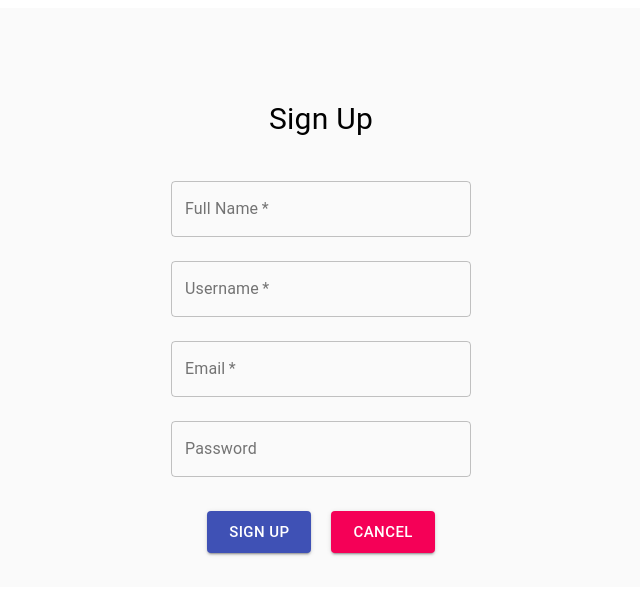
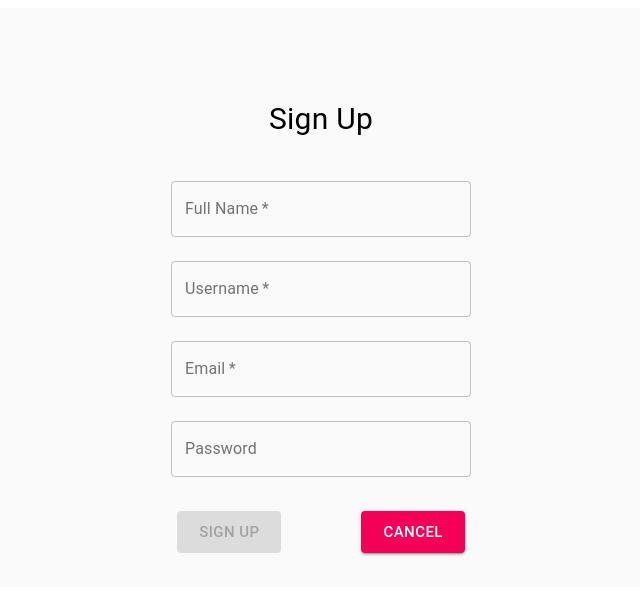
Before and after one commit to brungo1995/library_ui, a React (Create React App) app: page / in a window 1280 px wide. Shown: the top 594 px of the page, without its empty margins (319-959 px from the left). Built offline with nearby package versions, Linux system fonts and the light colour scheme.

Commit message:
added sign up functionality

```diff
--- /dev/null
+++ b/src/Data/Datasources/UserAPI.ts
@@ -0,0 +1,18 @@
+import * as utilities from '../../utilities/utilities';
+import { IUser } from '../../Domain/Entities/User';
+
+const UserAPI = {
+    async signUp(user: IUser): Promise<{ user: IUser; error: Error; }> {
+        try {
+            let response = await utilities.postApiCall(`signup`, user);
+            console.log("SIGN UP RAW API RESPONSE: =>", response.data)
+            console.log("SIGN UP DATA API RESPONSE: =>", response.data.data)
+            return { user: response.data.data, error: null };
+        } catch (error) {
+            return { user: null, error: new Error(`Could not sign up User`) }
+        }
+    }
+
+}
+
+export default UserAPI;
--- /dev/null
+++ b/src/Data/Repositories/UserRepository.ts
@@ -0,0 +1,9 @@
+import UserAPI from "../Datasources/UserAPI";
+import { IUser } from '../../Domain/Entities/User';
+import IUserUseCases from '../../Domain/Usecases/UserUseCases';
+
+export default class UserRepository implements IUserUseCases {
+    async signUp(user: IUser): Promise<{ user: IUser; error: Error; }> {
+        return await UserAPI.signUp(user);
+    }
+}
--- /dev/null
+++ b/src/Domain/Entities/User.ts
@@ -0,0 +1,21 @@
+import * as Yup from 'yup';
+
+export interface IUser {
+    user_id?: string;
+    name: string;
+    username: string;
+    email: string;
+    password: string;
+    token?: string;
+}
+
+// {
+//     "status": "success",
+//     "data": {
+//       "user_id": 15,
+//       "name": "Edvaldo",
+//       "username": "Domingos",
+//       "email": "edvaldod@impact.com",
+//       "token": "eyJhbGciOiJIUzI1NiIsInR5cCI6IkpXVCJ9.eyJlbWFpbCI6InVzZXIxQGdtYWlsLmNvbSIsInVzZXJfaWQiOjYsIm5hbWUiOiJ1c2VyMSIsInVzZXJuYW1lIjoidXNlcjEiLCJpYXQiOjE2MDUzNzYwNTIsImV4cCI6MTYwNTgwODA1Mn0.mKVJIi9Lps9gxurBQmI7iIitmHkYtIPhJoZZk3NgJUw"
+//     }
+//   }
--- /dev/null
+++ b/src/Domain/Usecases/UserUseCases.ts
@@ -0,0 +1,13 @@
+import { IUser } from '../Entities/User';
+
+export default interface IUserUseCases {
+    signUp(signUp: IUser): Promise<{ user: IUser; error: Error }>;
+
+    // loadSignUp(signUpId: string): Promise<{ signUp: IUser; error: Error }>;
+
+    // loadCategories(searchPayload: ISearchSignUp): Promise<{ categories: IUser[]; count: number, error: Error }>;
+
+    // removeSignUp(signUpId: string): Promise<{ error: Error }>;
+
+    // updateSignUp(signUp: IUser): Promise<{ signUp: IUser; error: Error }>;
+}
--- /dev/null
+++ b/src/Views/User/SignUp/SignUpVM.tsx
@@ -0,0 +1,76 @@
+import React from "react";
+import { IUser } from "../../../Domain/Entities/User";
+import { AlertContext } from "../../../context_providers/alert_context";
+import UserRepository from "../../../Data/Repositories/UserRepository";
+import _ from "lodash";
+
+function UserDetailVM({ history }) {
+    const initialValue = {
+        "email": "",
+        "name": "",
+        "username": "",
+        "password": ""
+    };
+    const [item, setItem] = React.useState<IUser>(initialValue);
+    const [masterItem, setMasterItem] = React.useState<IUser>(initialValue);
+    const [isLoading, setLoading] = React.useState<boolean>(false);
+    const Alert = React.useContext(AlertContext);
+    const loginRepository = new UserRepository();
+
+    // React.useEffect(() => {
+
+    // }, []);
+
+    async function signUp() {
+        const { user, error } = await loginRepository.signUp(item);
+        // setSubmitting(false);
+        if (error) {
+            console.log(error)
+            // Alert.error(error.message);
+            return;
+        }
+        console.log("SIGN UP USER : => ", user)
+
+        // Alert.info("User Created");
+        history.replace(`/login`);
+    }
+
+    function onCancel() {
+
+    }
+
+    function onSignUp() {
+        console.log(isValidUser())
+        if (isValidUser()) {
+            signUp();
+        }
+    }
+
+    const isValidEmail = (email) => {
+        const regEx = /\S+@\S+\.\S+/;
+        return regEx.test(email);
+    };
+
+
+    function isValidUser() {
+        let isValid = (!_.isEmpty(item.name) && !_.isEmpty(item.username) && isValidEmail(item.email) && !_.isEmpty(item.password) && item.password.length >= 5)
+        // console.log("IS UsER VALID: => ", isValid)
+        // console.log("IS UsER VALID: => ", item)
+        return isValid;
+    }
+
+    function handleInputChange(e) {
+        setItem({ ...item, [e.target.name]: e.target.value });
+    }
+
+    return {
+        isLoading,
+        item,
+        onCancel,
+        handleInputChange,
+        onSignUp,
+        isValidUser
+    };
+}
+
+export default UserDetailVM;
--- a/src/Views/User/SignUp/SignUpView.tsx
+++ b/src/Views/User/SignUp/SignUpView.tsx
@@ -9,7 +9,8 @@ import { useStyles } from "../../../styles/styles"
 import { Typography } from "@material-ui/core";
 import { makeStyles, createStyles, Theme } from '@material-ui/core/styles';
 import TextField from '@material-ui/core/TextField';
-
+import useVM from './SignUpVM'
+import { useHistory, useParams } from "react-router-dom";
 
 
 const useStyles1 = makeStyles((theme: Theme) =>
@@ -32,7 +33,15 @@ setConfig({
 function AppContainer() {
     const classes = useStyles();
     const classes1 = useStyles1();
+    const history = useHistory();
+    const params = useParams();
 
+    const { isLoading,
+        item,
+        onCancel,
+        handleInputChange,
+        onSignUp,
+        isValidUser } = useVM({ history });
 
     // if(!username){
     //   return <Login />
@@ -56,7 +65,7 @@ function AppContainer() {
                                     id="outlined-required"
                                     label="Full Name"
                                     name="name"
-                                    // onChange={handleInputChange}
+                                    onChange={handleInputChange}
                                     // defaultValue=""
                                     // value={item.name || ""}
                                     variant="outlined"
@@ -70,7 +79,7 @@ function AppContainer() {
                                     id="outlined-required"
                                     label="Username"
                                     name="username"
-                                    // onChange={handleInputChange}
+                                    onChange={handleInputChange}
                                     // defaultValue=""
                                     // value={item.name || ""}
                                     variant="outlined"
@@ -84,7 +93,7 @@ function AppContainer() {
                                     label="Email"
                                     name="email"
                                     type="email"
-                                    // onChange={handleInputChange}
+                                    onChange={handleInputChange}
                                     // defaultValue=""
                                     // value={item.name || ""}
                                     variant="outlined"
@@ -94,8 +103,10 @@ function AppContainer() {
                                 <TextField
                                     style={{ width: "300px" }}
                                     id="outlined-password-input"
+                                    name="password"
                                     label="Password"
                                     type="password"
+                                    onChange={handleInputChange}
                                     autoComplete="current-password"
                                     variant="outlined"
                                 />
@@ -103,11 +114,12 @@ function AppContainer() {
                             <Grid item xs={12} style={{ display: "flex", justifyContent: "center" }}>
                                 {/* <Paper className={classes1.paper}>xs=6 sm=3</Paper> */}
                                 <Button
-                                    style={{ margin: "10px" }}
+                                    disabled={!isValidUser()}
+                                    style={{ margin: "10px 70px 10px 10px" }}
                                     variant="contained"
                                     color="primary"
                                     size="large"
-                                // onClick={() => onEdit()}
+                                    onClick={onSignUp}
                                 // className={classes.button}
                                 // startIcon={<EditIcon />}
                                 >Sign Up
--- a/src/index.tsx
+++ b/src/index.tsx
@@ -2,9 +2,13 @@ import React from 'react';
 import ReactDOM from 'react-dom';
 import AppContainer from "./AppContainer";
 import App from "./App";
+import { BrowserRouter as Router, Route } from "react-router-dom";
 
 ReactDOM.render(
-  <App />,
+  <Router>
+    <App />
+  </Router>
+  ,
   document.getElementById("root")
 );
 
```
Also changed, not shown: src/Domain/Entities/Category.ts (+0 -30 lines).
